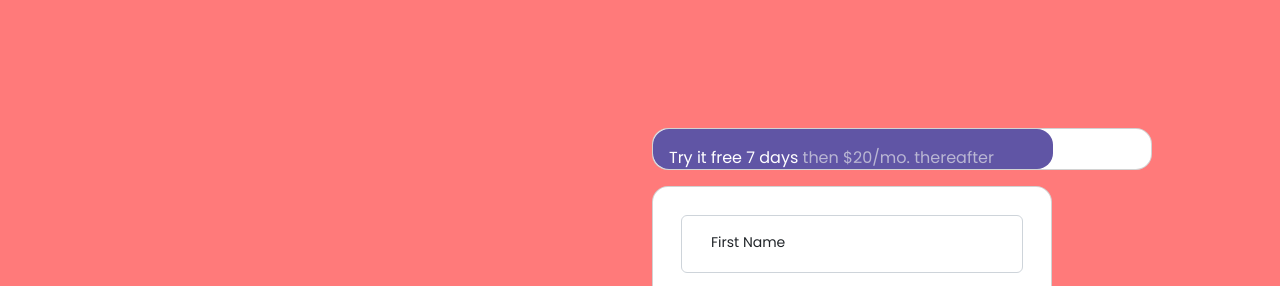
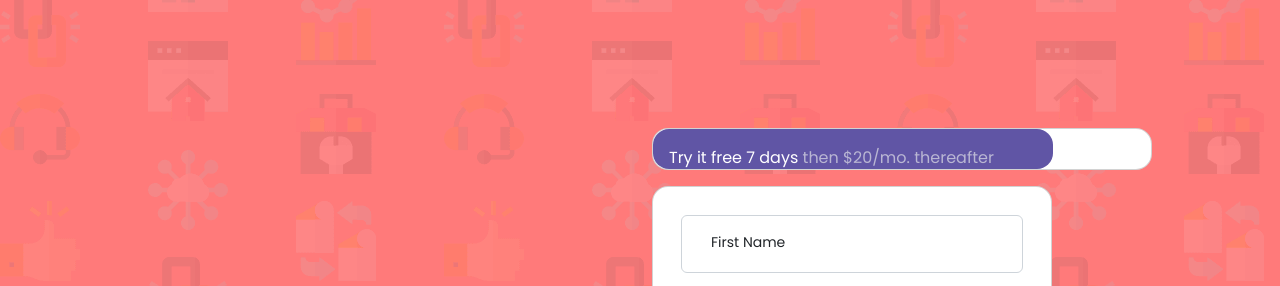
Before and after one commit to belminas/Intro-component-with-sign-up-form, a plain HTML site: page index.html in a window 1280 px wide. Shown: the top 286 px of the page. Drawn offline with nearby package versions, Linux system fonts and the light colour scheme.

Commit message:
Update style.css

```diff
--- a/style.css
+++ b/style.css
@@ -13,7 +13,7 @@ body{
     margin-top: 10%;
     margin-inline-start: 10%;
     margin-inline-end: 10%;
-    background-image: url("images/bg-intro-desktop.png");
+    background-image: url("bg-intro-desktop.png");
     background-color: var(--Red);
 }
 .big-text{
```
